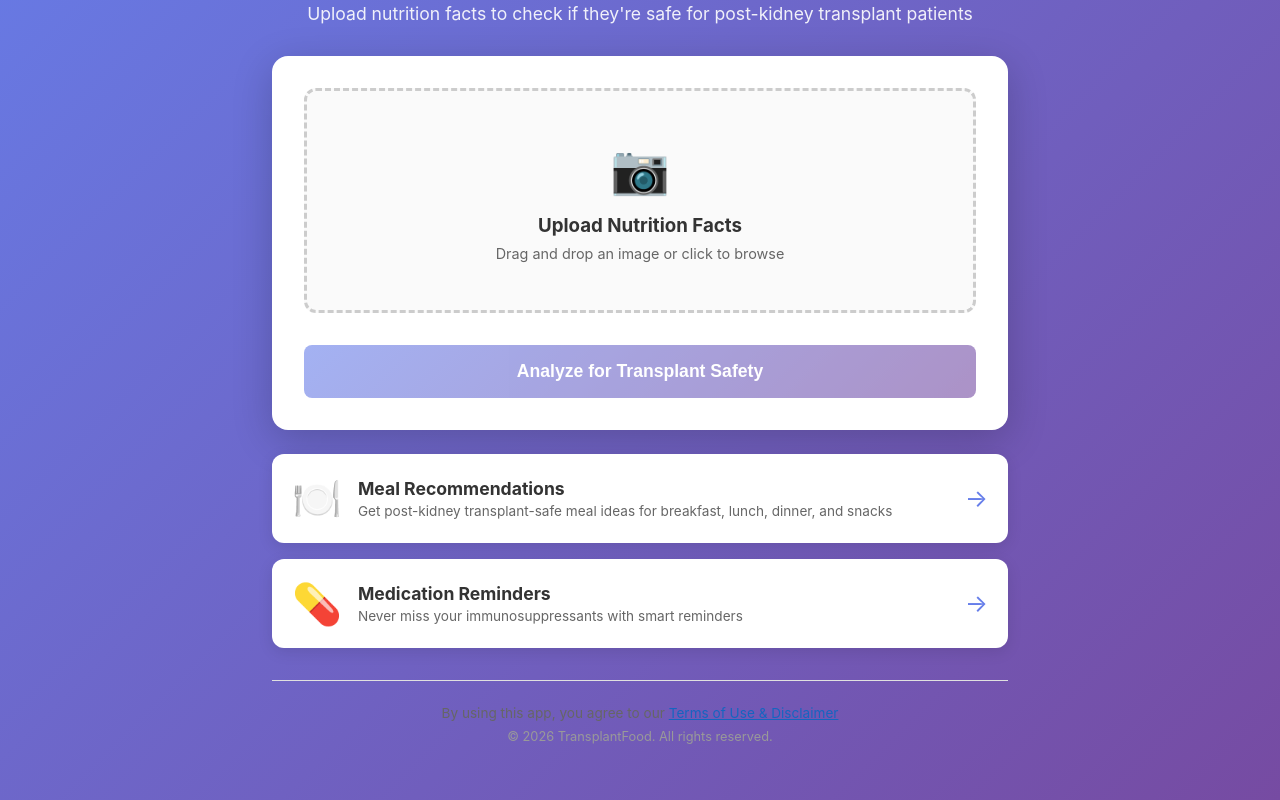
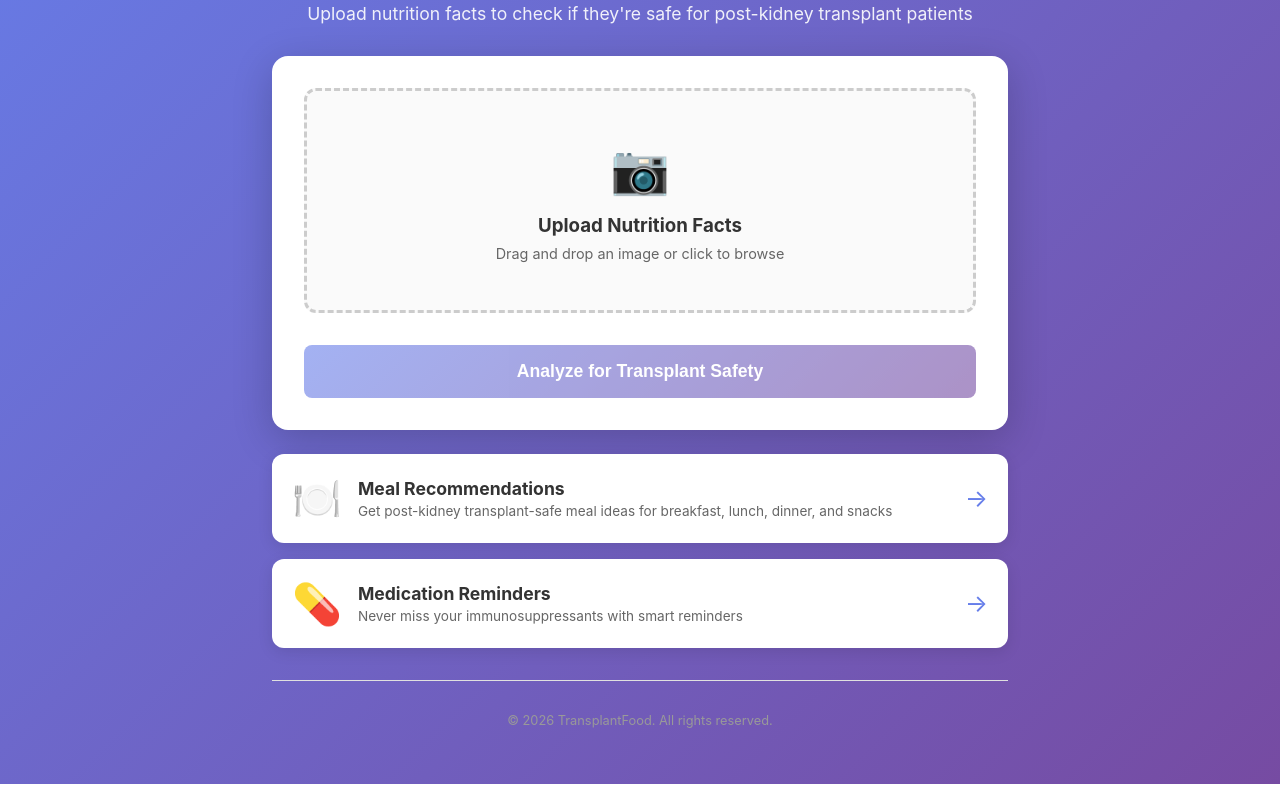
Before and after one commit to ajaurel31-cmyk/Architech-repo, a Next.js app: page / in a window 1280 px wide. Shown: the part 246-1046 px from the top of the page. Built offline with nearby package versions, Linux system fonts and the light colour scheme.

Commit message:
fix: Remove Terms of Use agreement line from footer
https://claude.ai/code/session_01Dd7Y3Qbzvm27zLrRZk1bxY

```diff
--- a/app/page.tsx
+++ b/app/page.tsx
@@ -217,7 +217,6 @@ export default function Home() {
 
       {/* Footer with legal links */}
       <footer className="app-footer">
-        <p>By using this app, you agree to our <Link href="/disclaimer">Terms of Use &amp; Disclaimer</Link></p>
         <p className="copyright">&copy; {new Date().getFullYear()} TransplantFood. All rights reserved.</p>
       </footer>
     </main>
```
